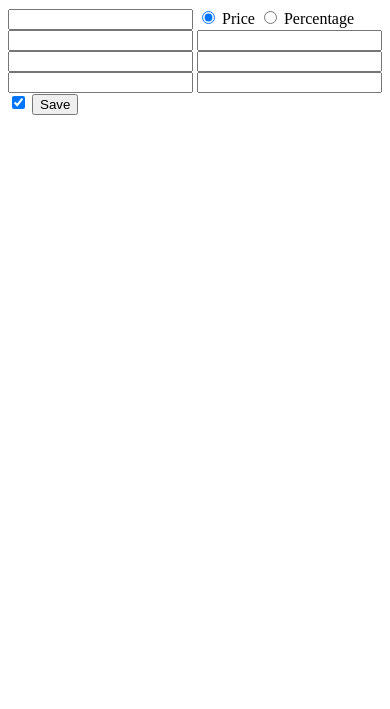
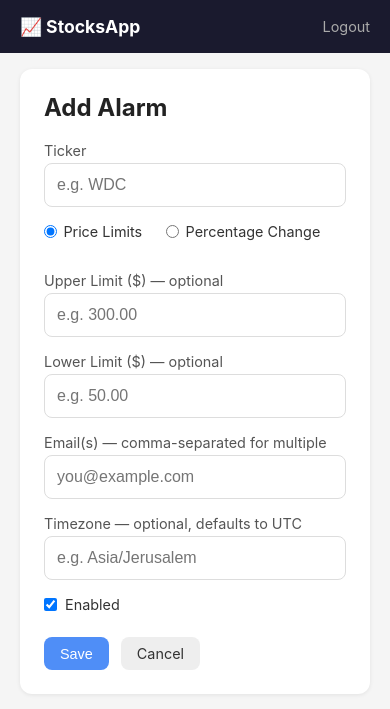
Before and after one commit to noamArbes/StocksApp, a Flask app: page /alarm/new in a window 390 px wide. Shown: the top 709 px of the page. Run offline with Flask 3, Linux system fonts and the light colour scheme; the visitor is signed in with stand-in values (Sample User, id 1); parts of the project's set-up code (start-up, migrations or seed data) failed here and were passed over.

Commit message:
feat: add polished mobile-first templates and CSS
Co-Authored-By: Claude Sonnet 4.6 <noreply@anthropic.com>

```diff
--- /dev/null
+++ b/static/style.css
@@ -0,0 +1,132 @@
+* { box-sizing: border-box; margin: 0; padding: 0; }
+
+body {
+    font-family: -apple-system, BlinkMacSystemFont, 'Segoe UI', sans-serif;
+    background: #f5f5f5;
+    color: #222;
+}
+
+.nav {
+    background: #1a1a2e;
+    color: white;
+    padding: 1rem 1.25rem;
+    display: flex;
+    justify-content: space-between;
+    align-items: center;
+}
+.nav-title { font-weight: 700; font-size: 1.1rem; }
+.nav-link { color: #aaa; text-decoration: none; font-size: 0.9rem; }
+
+.container { max-width: 600px; margin: 0 auto; padding: 1rem 1.25rem; }
+
+.login-wrap {
+    max-width: 320px;
+    margin: 4rem auto;
+    background: white;
+    padding: 2rem;
+    border-radius: 12px;
+    box-shadow: 0 2px 12px rgba(0,0,0,0.1);
+}
+.login-wrap h1 { margin-bottom: 1.5rem; font-size: 1.5rem; text-align: center; }
+.login-wrap input[type=password] {
+    width: 100%; padding: 0.75rem;
+    border: 1px solid #ddd; border-radius: 8px;
+    font-size: 1rem; margin-bottom: 1rem;
+}
+.login-wrap button {
+    width: 100%; padding: 0.75rem;
+    background: #4f8ef7; color: white;
+    border: none; border-radius: 8px;
+    font-size: 1rem; cursor: pointer;
+}
+
+.error { color: #e53e3e; margin-bottom: 1rem; font-size: 0.9rem; }
+
+.toolbar {
+    display: flex;
+    justify-content: space-between;
+    align-items: center;
+    margin-bottom: 1rem;
+}
+.toolbar h2 { font-size: 1.2rem; }
+
+.card {
+    background: white;
+    border-radius: 12px;
+    padding: 1rem;
+    margin-bottom: 1rem;
+    box-shadow: 0 1px 4px rgba(0,0,0,0.08);
+}
+.card-disabled { opacity: 0.55; }
+.card-header {
+    display: flex;
+    justify-content: space-between;
+    align-items: center;
+    margin-bottom: 0.75rem;
+}
+.ticker { font-size: 1.1rem; font-weight: 700; }
+
+.toggle {
+    padding: 0.3rem 0.8rem;
+    border: none; border-radius: 20px;
+    cursor: pointer; font-size: 0.8rem; font-weight: 600;
+}
+.toggle-on  { background: #c6f6d5; color: #276749; }
+.toggle-off { background: #fed7d7; color: #9b2c2c; }
+
+.card-body {
+    display: grid;
+    grid-template-columns: 1fr 1fr;
+    gap: 0.4rem;
+    margin-bottom: 0.75rem;
+    font-size: 0.9rem;
+}
+.price { font-size: 1.05rem; font-weight: 600; color: #4f8ef7; text-align: right; }
+.condition { color: #555; }
+.last-triggered { color: #888; font-size: 0.8rem; grid-column: 1 / -1; }
+
+.card-chart { margin-bottom: 0.75rem; }
+
+.card-actions { display: flex; gap: 0.5rem; }
+
+.btn {
+    display: inline-block;
+    padding: 0.5rem 1rem;
+    background: #eee;
+    border: none; border-radius: 8px;
+    cursor: pointer;
+    text-decoration: none;
+    font-size: 0.9rem;
+    color: #333;
+}
+.btn-primary { background: #4f8ef7; color: white; }
+.btn-danger  { background: #fed7d7; color: #9b2c2c; }
+
+.empty { text-align: center; color: #888; margin-top: 2rem; }
+
+.form-card {
+    background: white;
+    border-radius: 12px;
+    padding: 1.5rem;
+    box-shadow: 0 1px 4px rgba(0,0,0,0.08);
+}
+.form-card h2 { margin-bottom: 1.25rem; }
+form label {
+    display: block;
+    margin-bottom: 1rem;
+    font-size: 0.9rem;
+    color: #555;
+}
+form input[type=text],
+form input[type=number],
+form input[type=password] {
+    display: block; width: 100%;
+    padding: 0.75rem;
+    border: 1px solid #ddd; border-radius: 8px;
+    font-size: 1rem; margin-top: 0.25rem;
+}
+.radio-group { display: flex; gap: 1.5rem; margin-bottom: 1rem; }
+.radio-group label { color: #333; display: flex; align-items: center; gap: 0.4rem; }
+.checkbox-label { display: flex; align-items: center; gap: 0.5rem; color: #333 !important; }
+.checkbox-label input { width: auto; }
+.form-actions { display: flex; gap: 0.75rem; margin-top: 1.5rem; }
--- a/templates/alarm_form.html
+++ b/templates/alarm_form.html
@@ -1,20 +1,91 @@
-<!DOCTYPE html>
-<html lang="en">
-<head><meta charset="UTF-8"><title>{{ title }}</title></head>
-<body>
-{% if error %}<p>{{ error }}</p>{% endif %}
-<form method="post">
-    <input type="text" name="ticker" value="{{ form.get('ticker', '') }}">
-    <input type="radio" name="alarm_type" value="price" checked> Price
-    <input type="radio" name="alarm_type" value="pct"> Percentage
-    <input type="number" name="upper_limit" value="{{ form.get('upper_limit', '') }}">
-    <input type="number" name="lower_limit" value="{{ form.get('lower_limit', '') }}">
-    <input type="number" name="upper_pct" value="{{ form.get('upper_pct', '') }}">
-    <input type="number" name="lower_pct" value="{{ form.get('lower_pct', '') }}">
-    <input type="text" name="email" value="{{ form.get('email', '') }}">
-    <input type="text" name="timezone" value="{{ form.get('timezone') or '' }}">
-    <input type="checkbox" name="enabled" {% if form.get('enabled', True) %}checked{% endif %}>
-    <button type="submit">Save</button>
-</form>
-</body>
-</html>
+{% extends "base.html" %}
+{% block content %}
+<div class="form-card">
+    <h2>{{ title }}</h2>
+    {% if error %}<p class="error">{{ error }}</p>{% endif %}
+    <form method="post">
+        <label>Ticker
+            <input type="text" name="ticker"
+                value="{{ form.get('ticker', '') }}"
+                placeholder="e.g. WDC" required>
+        </label>
+
+        <div class="radio-group">
+            <label>
+                <input type="radio" name="alarm_type" value="price"
+                    {% if not (form.get('upper_pct') or form.get('lower_pct')) %}checked{% endif %}>
+                Price Limits
+            </label>
+            <label>
+                <input type="radio" name="alarm_type" value="pct"
+                    {% if form.get('upper_pct') or form.get('lower_pct') %}checked{% endif %}>
+                Percentage Change
+            </label>
+        </div>
+
+        <div id="price-fields">
+            <label>Upper Limit ($) — optional
+                <input type="number" step="0.01" name="upper_limit"
+                    value="{{ form.get('upper_limit', '') }}"
+                    placeholder="e.g. 300.00">
+            </label>
+            <label>Lower Limit ($) — optional
+                <input type="number" step="0.01" name="lower_limit"
+                    value="{{ form.get('lower_limit', '') }}"
+                    placeholder="e.g. 50.00">
+            </label>
+        </div>
+
+        <div id="pct-fields" style="display:none">
+            <label>Rise % — alert if price rises by this amount (optional)
+                <input type="number" step="0.1" name="upper_pct"
+                    value="{{ form.get('upper_pct', '') }}"
+                    placeholder="e.g. 5">
+            </label>
+            <label>Drop % — alert if price drops by this amount (optional)
+                <input type="number" step="0.1" name="lower_pct"
+                    value="{{ form.get('lower_pct', '') }}"
+                    placeholder="e.g. 5">
+            </label>
+        </div>
+
+        <label>Email(s) — comma-separated for multiple
+            <input type="text" name="email"
+                value="{{ form.get('email', '') }}"
+                placeholder="you@example.com">
+        </label>
+
+        <label>Timezone — optional, defaults to UTC
+            <input type="text" name="timezone"
+                value="{{ form.get('timezone') or '' }}"
+                placeholder="e.g. Asia/Jerusalem">
+        </label>
+
+        <label class="checkbox-label">
+            <input type="checkbox" name="enabled"
+                {% if form.get('enabled', True) %}checked{% endif %}>
+            Enabled
+        </label>
+
+        <div class="form-actions">
+            <button type="submit" class="btn btn-primary">Save</button>
+            <a href="{{ url_for('dashboard') }}" class="btn">Cancel</a>
+        </div>
+    </form>
+</div>
+{% endblock %}
+
+{% block scripts %}
+<script>
+const radios = document.querySelectorAll('[name=alarm_type]');
+const priceFields = document.getElementById('price-fields');
+const pctFields = document.getElementById('pct-fields');
+function updateFields() {
+    const isPct = document.querySelector('[name=alarm_type]:checked').value === 'pct';
+    priceFields.style.display = isPct ? 'none' : '';
+    pctFields.style.display = isPct ? '' : 'none';
+}
+radios.forEach(r => r.addEventListener('change', updateFields));
+updateFields();
+</script>
+{% endblock %}
--- /dev/null
+++ b/templates/base.html
@@ -0,0 +1,21 @@
+<!DOCTYPE html>
+<html lang="en">
+<head>
+    <meta charset="UTF-8">
+    <meta name="viewport" content="width=device-width, initial-scale=1.0">
+    <title>StocksApp</title>
+    <link rel="stylesheet" href="{{ url_for('static', filename='style.css') }}">
+</head>
+<body>
+    <header class="nav">
+        <span class="nav-title">📈 StocksApp</span>
+        {% if session.get('logged_in') %}
+        <a href="{{ url_for('logout') }}" class="nav-link">Logout</a>
+        {% endif %}
+    </header>
+    <main class="container">
+        {% block content %}{% endblock %}
+    </main>
+    {% block scripts %}{% endblock %}
+</body>
+</html>
```
Also changed, not shown: templates/dashboard.html (+88 -8 lines), templates/login.html (+11 -11 lines).
